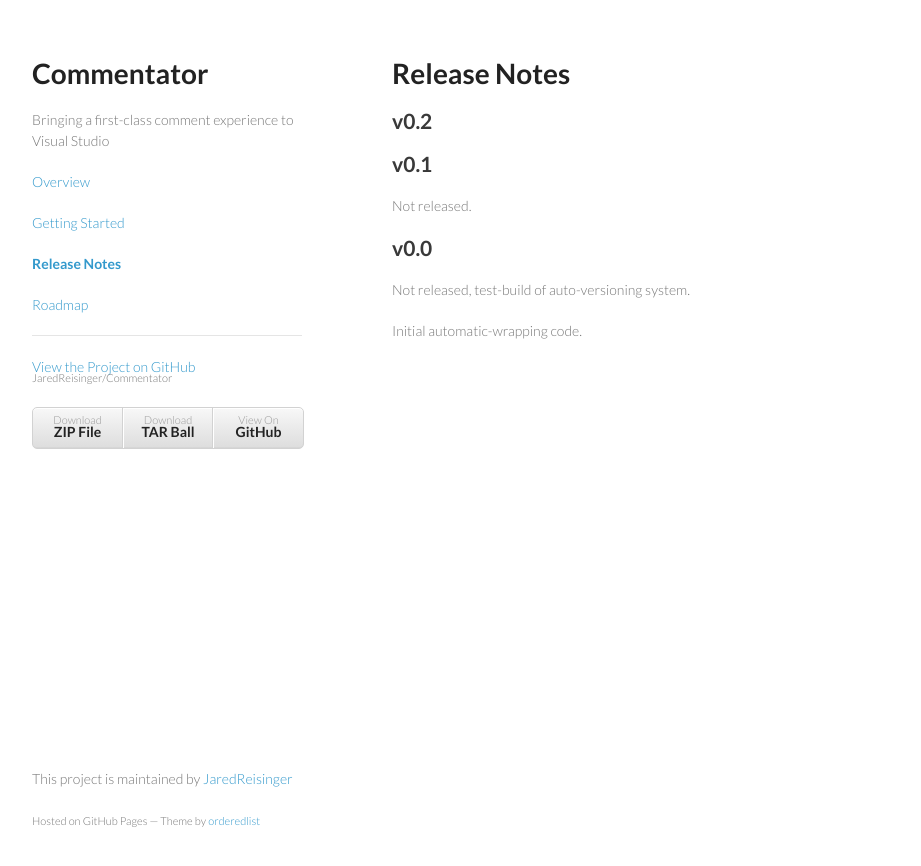
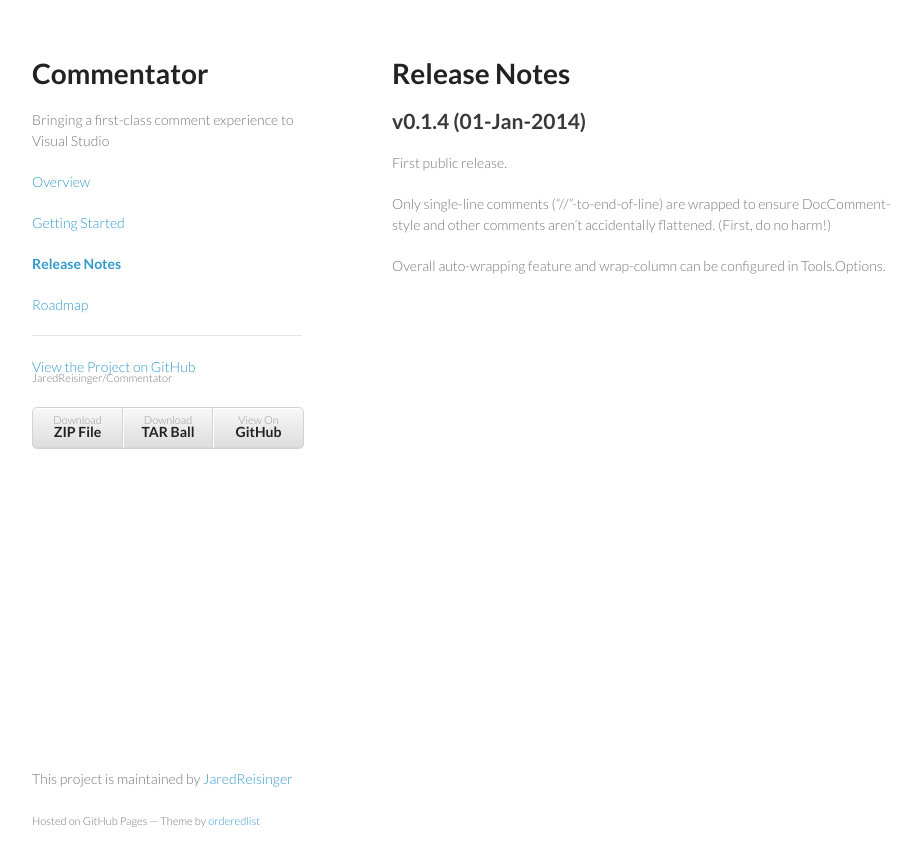
Before and after one commit to JaredReisinger/Commentator, a Jekyll site: the page built from ReleaseNotes.md, in a window 1280 px wide. Shown: the top 866 px of the page, without its empty margins (178-1099 px from the left). Built offline with Jekyll 4.4.1, drawn with Linux system fonts in a browser that asks for light colours.

Commit message:
update for public release!

```diff
--- a/ReleaseNotes.md
+++ b/ReleaseNotes.md
@@ -5,14 +5,11 @@
 
 # Release Notes
 
-## v0.2
+## v0.1.4 (01-Jan-2014)
 
-## v0.1
+First public release.
 
-Not released.
+Only single-line comments ("//"-to-end-of-line) are wrapped to ensure DocComment-style
+and other comments aren't accidentally flattened.  (First, do no harm!)
 
-## v0.0
-
-Not released, test-build of auto-versioning system.
-
-Initial automatic-wrapping code.
+Overall auto-wrapping feature and wrap-column can be configured in Tools.Options.
```
Also changed, not shown: GettingStarted.md (+1 -1 lines), index.md (+7 -0 lines).
